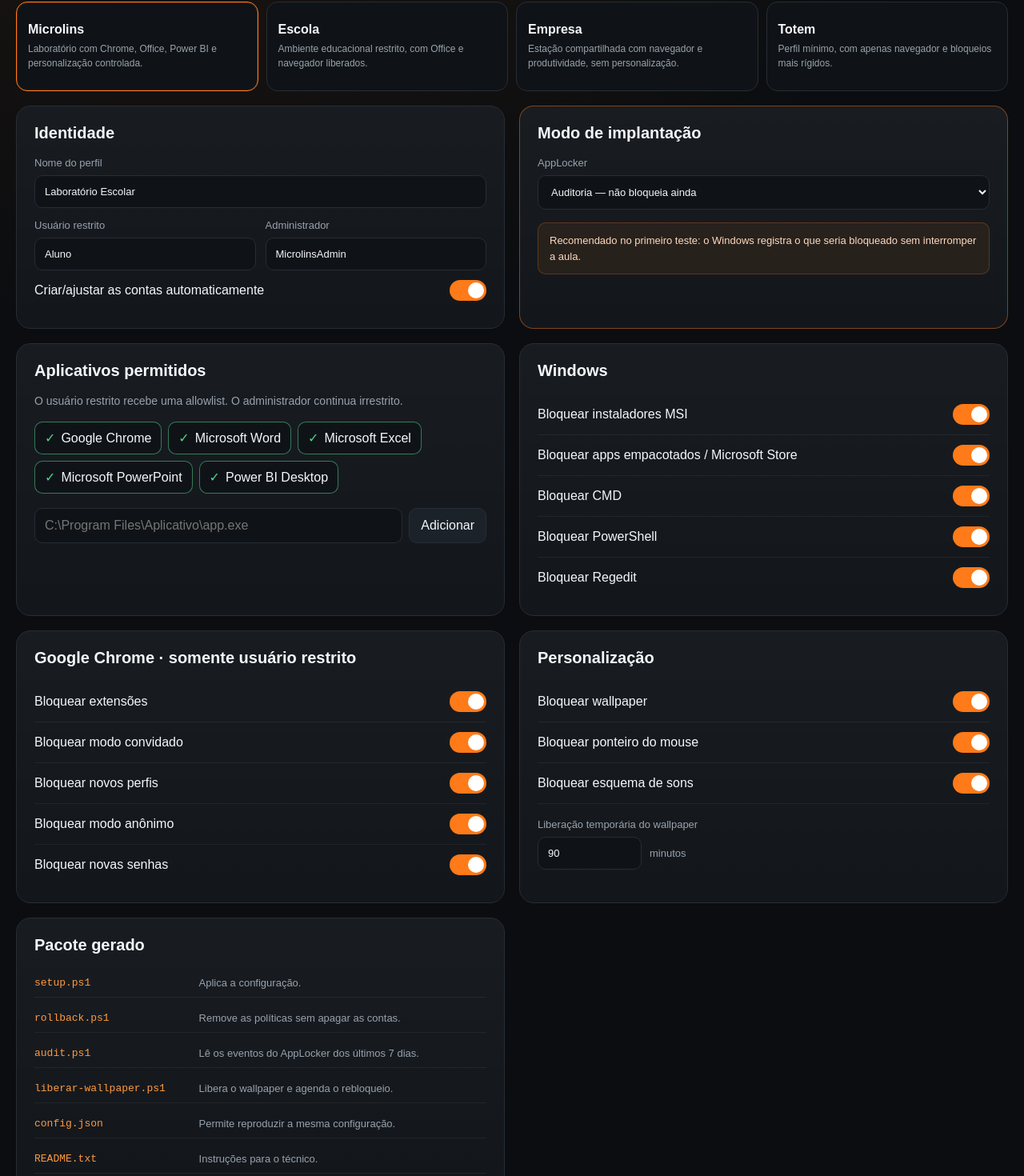
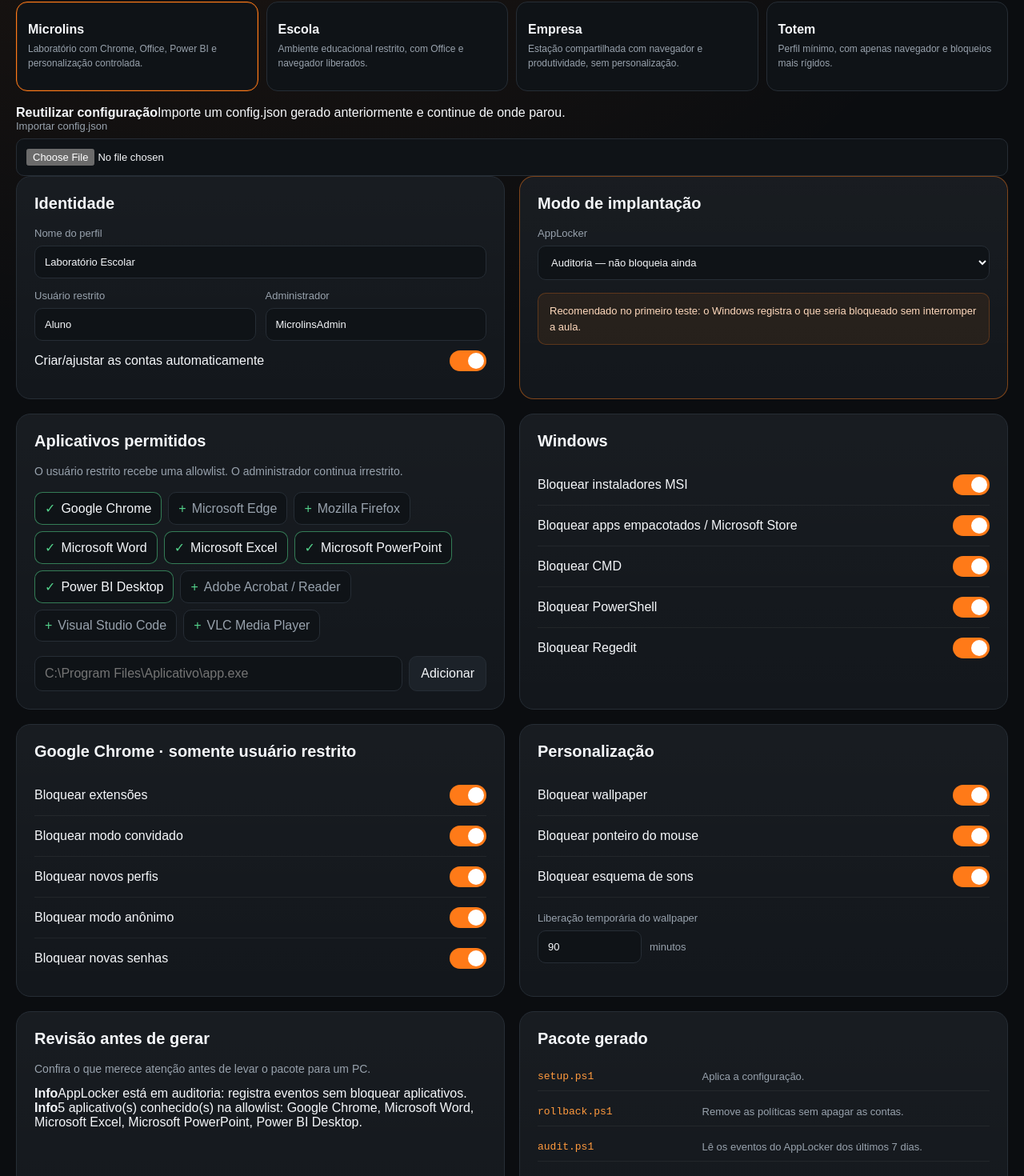
Before and after one commit to krrozino/winlab, a Next.js app: page / in a window 1280 px wide. Shown: the part 423-1893 px from the top of the page at 80% size. Built offline with nearby package versions, Linux system fonts and the light colour scheme.

Commit message:
feat: import configs and review generated policy

```diff
--- a/src/app/page.tsx
+++ b/src/app/page.tsx
@@ -1,6 +1,9 @@
 "use client";
 
 import { useMemo, useState } from "react";
+import { APP_CATALOG } from "@/lib/apps";
+import { parseConfigJson } from "@/lib/config-io";
+import { getConfigReview } from "@/lib/review";
 import { defaultConfig } from "@/lib/default-config";
 import { getPreset, presets } from "@/lib/presets";
 import { Config, AllowedAppId, PresetId } from "@/lib/types";
@@ -12,16 +15,9 @@ import {
   generateReadme,
   generateRollbackScript,
   generateSetupScript,
-  generateUnlockWallpaperScript
+  generateUnlockWallpaperScript,
+  generateVerifyScript
 } from "@/lib/generator";
-
-const APP_LABELS: Record<AllowedAppId, string> = {
-  chrome: "Google Chrome",
-  word: "Microsoft Word",
-  excel: "Microsoft Excel",
-  powerpoint: "Microsoft PowerPoint",
-  powerbi: "Power BI Desktop"
-};
 
 function downloadBlob(name: string, blob: Blob) {
   const url = URL.createObjectURL(blob);
@@ -40,8 +36,10 @@ export default function Home() {
   const [config, setConfig] = useState<Config>(defaultConfig);
   const [activePreset, setActivePreset] = useState<PresetId>("microlins");
   const [newPath, setNewPath] = useState("");
+  const [importStatus, setImportStatus] = useState<string | null>(null);
 
   const setupScript = useMemo(() => generateSetupScript(config), [config]);
+  const reviewItems = useMemo(() => getConfigReview(config), [config]);
   const riskyCustomPaths = config.customAllowedPaths
     .map((path) => ({ path, warning: pathRisk(path) }))
     .filter((item) => item.warning);
@@ -75,12 +73,28 @@ export default function Home() {
     setNewPath("");
   }
 
+  async function importConfig(file: File | undefined) {
+    if (!file) return;
+
+    try {
+      const parsed = parseConfigJson(await file.text());
+      setConfig(parsed);
+      setActivePreset("microlins");
+      setImportStatus(`Configuração importada: ${file.name}`);
+    } catch (error) {
+      setImportStatus(
+        error instanceof Error ? error.message : "Não foi possível importar o arquivo."
+      );
+    }
+  }
+
   function exportPackage() {
     const blob = createZip([
       { name: "setup.ps1", content: generateSetupScript(config) },
       { name: "rollback.ps1", content: generateRollbackScript(config) },
       { name: "audit.ps1", content: generateAuditScript(config) },
       { name: "liberar-wallpaper.ps1", content: generateUnlockWallpaperScript(config) },
+      { name: "verify.ps1", content: generateVerifyScript(config) },
       { name: "config.json", content: generateConfigJson(config) },
       { name: "README.txt", content: generateReadme(config) }
     ]);
@@ -99,7 +113,7 @@ export default function Home() {
     <main>
       <header className="hero">
         <div>
-          <p className="eyebrow">WinLab Configurator · MVP 0.2</p>
+          <p className="eyebrow">WinLab Configurator · MVP 0.3</p>
           <h1>Configure o Windows sem configurar máquina por máquina.</h1>
           <p className="subtitle">
             Escolha um preset, ajuste as políticas e gere um pacote portátil com
@@ -123,6 +137,22 @@ export default function Home() {
             <span>{preset.description}</span>
           </button>
         ))}
+      </section>
+
+      <section className="importBar">
+        <div>
+          <strong>Reutilizar configuração</strong>
+          <span>Importe um config.json gerado anteriormente e continue de onde parou.</span>
+        </div>
+        <label className="importButton">
+          Importar config.json
+          <input
+            type="file"
+            accept=".json,application/json"
+            onChange={(event) => importConfig(event.target.files?.[0])}
+          />
+        </label>
+        {importStatus && <p className="importStatus">{importStatus}</p>}
       </section>
 
       <div className="grid">
@@ -196,14 +226,14 @@ export default function Home() {
           </p>
 
           <div className="apps">
-            {(Object.keys(APP_LABELS) as AllowedAppId[]).map((app) => (
+            {(Object.keys(APP_CATALOG) as AllowedAppId[]).map((app) => (
               <button
                 key={app}
                 className={config.allowedApps.includes(app) ? "app active" : "app"}
                 onClick={() => toggleApp(app)}
               >
                 <span>{config.allowedApps.includes(app) ? "✓" : "+"}</span>
-                {APP_LABELS[app]}
+                {APP_CATALOG[app].label}
               </button>
             ))}
           </div>
@@ -343,6 +373,24 @@ export default function Home() {
           </label>
         </section>
 
+        <section className="panel reviewPanel">
+          <h2>Revisão antes de gerar</h2>
+          <p className="muted">
+            Confira o que merece atenção antes de levar o pacote para um PC.
+          </p>
+          <div className="reviewList">
+            {reviewItems.map((item, index) => (
+              <div
+                key={`${item.level}-${index}`}
+                className={item.level === "warning" ? "review warning" : "review info"}
+              >
+                <strong>{item.level === "warning" ? "Atenção" : "Info"}</strong>
+                <span>{item.text}</span>
+              </div>
+            ))}
+          </div>
+        </section>
+
         <section className="panel packagePanel">
           <h2>Pacote gerado</h2>
 
@@ -351,6 +399,7 @@ export default function Home() {
             <File name="rollback.ps1" description="Remove as políticas sem apagar as contas." />
             <File name="audit.ps1" description="Lê os eventos do AppLocker dos últimos 7 dias." />
             <File name="liberar-wallpaper.ps1" description="Libera o wallpaper e agenda o rebloqueio." />
+            <File name="verify.ps1" description="Verifica Windows, AppLocker, contas e caminhos dos aplicativos." />
             <File name="config.json" description="Permite reproduzir a mesma configuração." />
             <File name="README.txt" description="Instruções para o técnico." />
           </div>
```
